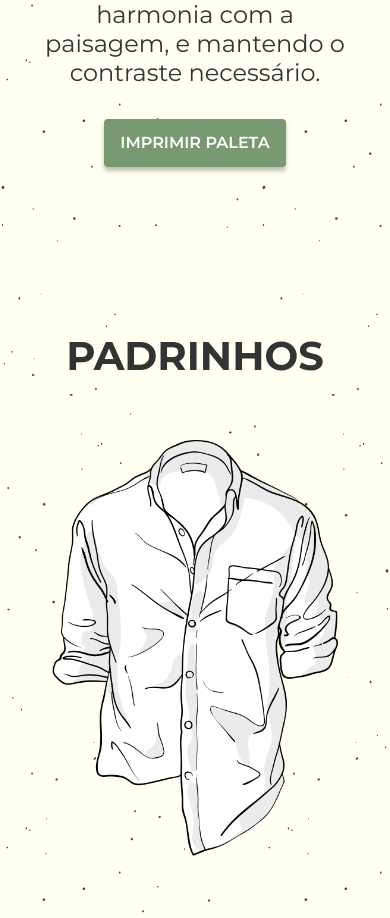
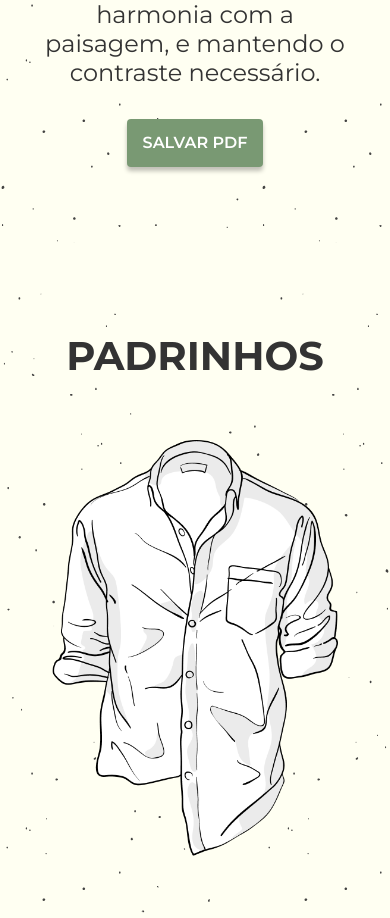
Before and after one commit to isaac-pj/big-day, a React (Vite) app: page / in a window 390 px wide. Shown: the part 1861-2779 px from the top of the page. Built offline with nearby package versions, Linux system fonts and the light colour scheme.

Commit message:
feat(pallete): add save button for mobile

```diff
--- a/src/containers/sectionColors/sectionColors.jsx
+++ b/src/containers/sectionColors/sectionColors.jsx
@@ -1,16 +1,22 @@
 import React, { useRef } from "react";
+import "./sectionColors.style.scss";
 import { BUTTON_TYPES } from "../../constants/general";
 import Button from "../../components/button/button";
 import ColorPallete from "../../components/colorPallete/colorPallete";
 import Section from "../../components/section/section";
+import useIsMobile from "../../hooks/useIsMobile";
 import printJS from "print-js";
-import "./sectionColors.style.scss";
 
 const SectionColors = () => {
+  const isMobile = useIsMobile();
   const colorPalleteRef = useRef(null);
 
-  const handleOnClick = (event, { current }) => {
+  const handlePrintClick = (event, { current }) => {
     printJS("src/assets/docs/pallete.pdf");
+  };
+
+  const handleSaveClick = (event, { current }) => {
+    window.open("src/assets/docs/pallete.pdf", "_blank");
   };
 
   return (
@@ -23,11 +29,20 @@ const SectionColors = () => {
             e pouco saturados inspiradas na natureza do local, criando uma
             harmonia com a paisagem, e mantendo o contraste necessário.
           </p>
-          <Button
-            type={BUTTON_TYPES.RAISED}
-            text="Imprimir Paleta"
-            onClick={(event) => handleOnClick(event, colorPalleteRef)}
-          />
+          {!isMobile && (
+            <Button
+              type={BUTTON_TYPES.RAISED}
+              text="Imprimir Paleta"
+              onClick={(event) => handlePrintClick(event, colorPalleteRef)}
+            />
+          )}
+          {isMobile && (
+            <Button
+              type={BUTTON_TYPES.RAISED}
+              text="Salvar PDF"
+              onClick={(event) => handleSaveClick(event, colorPalleteRef)}
+            />
+          )}
         </div>
       </div>
     </Section>
```
